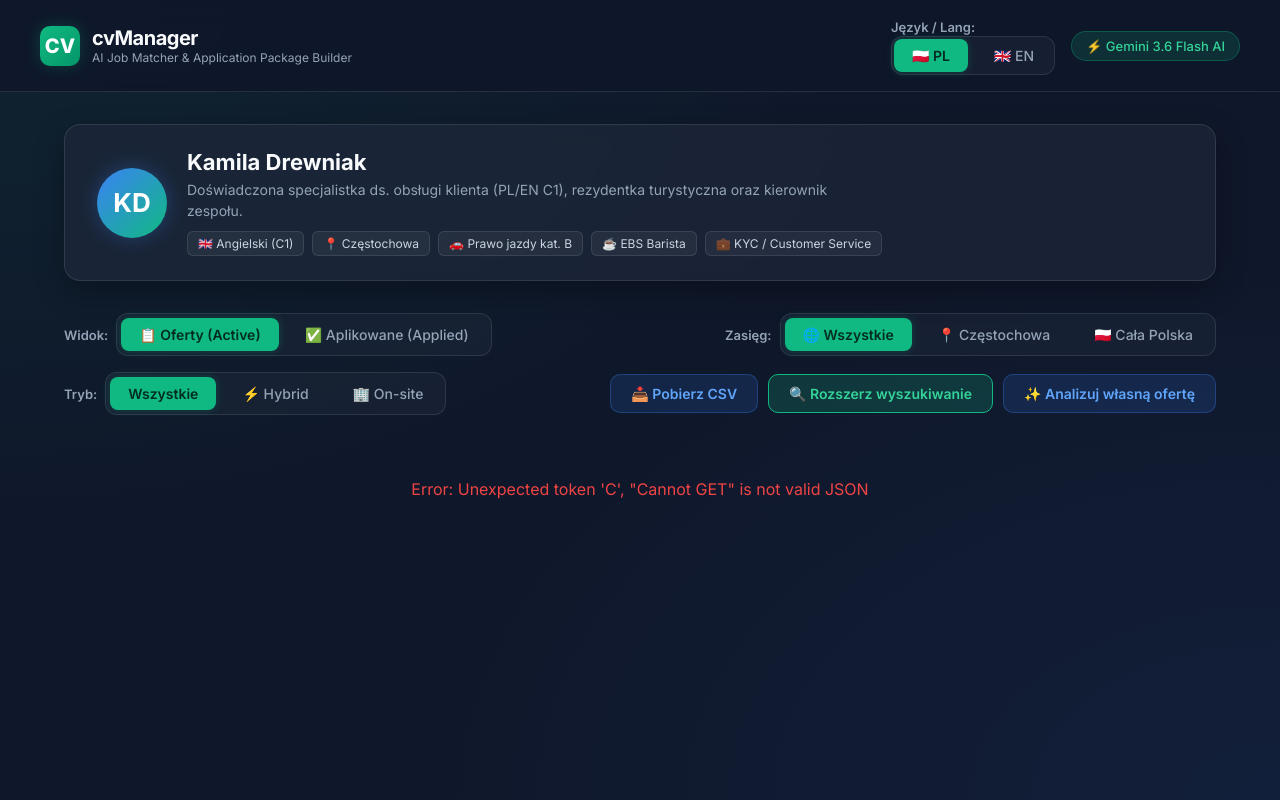
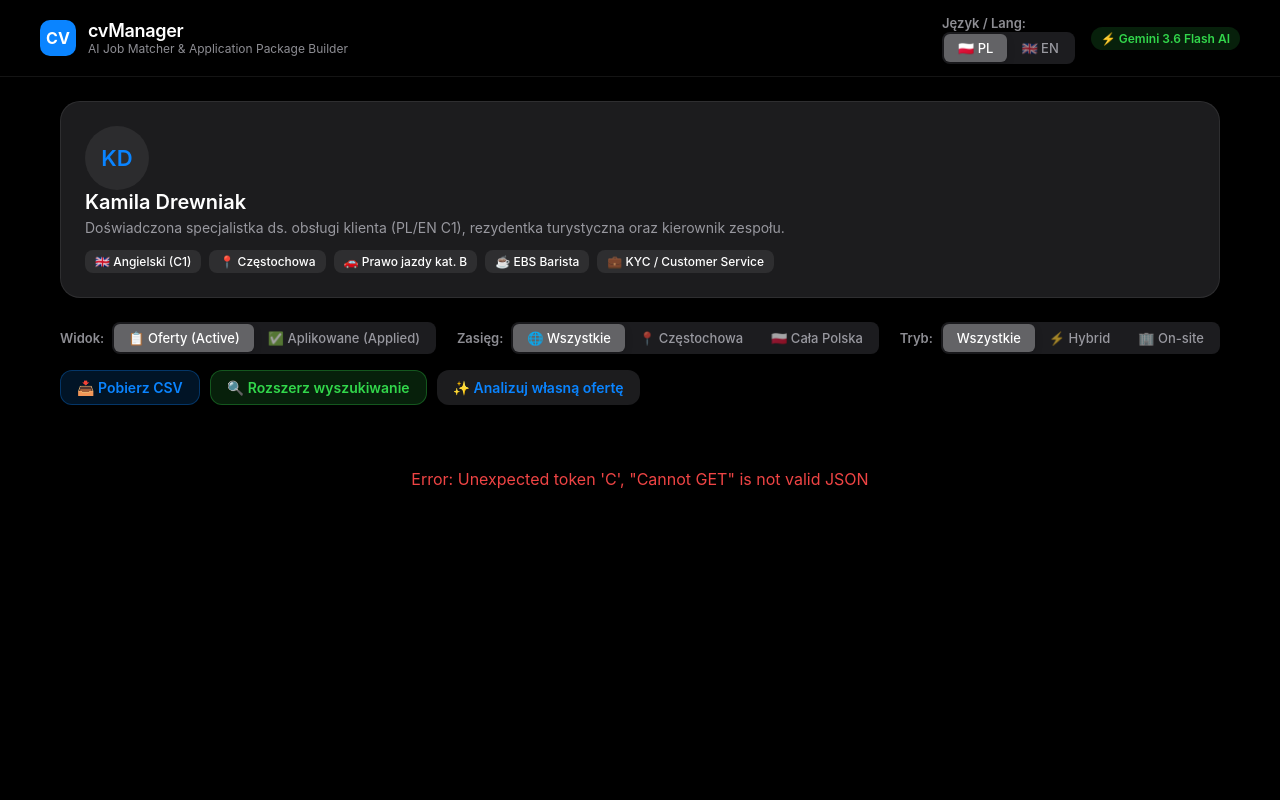
Before and after one commit to Cristian104/Projects, a Python web app: template cvManager/templates/index.html in a window 1280 px wide. Run offline with Jinja, Linux system fonts and the light colour scheme; the template is opened without the code that fills it, so the values that code supplies are empty.

Commit message:
feat(ui): implement iOS minimalist professional design

```diff
--- a/cvManager/static/styles.css
+++ b/cvManager/static/styles.css
@@ -1,43 +1,47 @@
+/* iOS Professional Minimalist Dark Theme */
 :root {
-  --bg-dark: #0f172a;
-  --bg-card: rgba(30, 41, 59, 0.7);
-  --bg-card-hover: rgba(30, 41, 59, 0.9);
-  --border-color: rgba(255, 255, 255, 0.1);
-  --primary-accent: #10b981;
-  --primary-glow: rgba(16, 185, 129, 0.25);
-  --secondary-accent: #3b82f6;
-  --text-main: #f8fafc;
-  --text-muted: #94a3b8;
-  --text-dim: #64748b;
-  --card-radius: 16px;
+  --bg-main: #000000;
+  --bg-card: #1c1c1e;
+  --bg-card-elevated: #2c2c2e;
+  --bg-card-transparent: rgba(28, 28, 30, 0.7);
+  --border-color: rgba(255, 255, 255, 0.08);
+  --text-main: #ffffff;
+  --text-secondary: #ebebf599; /* iOS Secondary Label */
+  --text-tertiary: #ebebf54d;
+  --accent-blue: #0a84ff;
+  --accent-green: #32d74b;
+  --card-radius: 20px;
+  --btn-radius: 12px;
+  --pill-radius: 20px;
+  --shadow-sm: 0 2px 8px rgba(0,0,0,0.2);
+  --shadow-md: 0 8px 24px rgba(0,0,0,0.4);
 }
 
 * {
   box-sizing: border-box;
   margin: 0;
   padding: 0;
-  font-family: 'Inter', system-ui, -apple-system, BlinkMacSystemFont, 'Segoe UI', Roboto, sans-serif;
+  font-family: -apple-system, BlinkMacSystemFont, 'Inter', 'Segoe UI', Roboto, Helvetica, Arial, sans-serif;
+  -webkit-font-smoothing: antialiased;
 }
 
 body {
-  background-color: var(--bg-dark);
-  background-image:
-    radial-gradient(at 0% 0%, rgba(16, 185, 129, 0.08) 0px, transparent 50%),
-    radial-gradient(at 100% 100%, rgba(59, 130, 246, 0.08) 0px, transparent 50%);
+  background-color: var(--bg-main);
   color: var(--text-main);
   min-height: 100vh;
-  padding-bottom: 60px;
+  padding-bottom: 80px;
 }
 
-/* Header & Navbar */
+/* Header */
 header {
-  border-bottom: 1px solid var(--border-color);
-  backdrop-filter: blur(12px);
   position: sticky;
   top: 0;
   z-index: 100;
-  background: rgba(15, 23, 42, 0.85);
-  padding: 16px 32px;
+  background: rgba(0, 0, 0, 0.75);
+  backdrop-filter: saturate(180%) blur(20px);
+  -webkit-backdrop-filter: saturate(180%) blur(20px);
+  border-bottom: 0.5px solid var(--border-color);
+  padding: 12px 24px;
 }
 
 .header-container {
@@ -55,123 +59,105 @@
 }
 
 .logo-icon {
-  width: 40px;
-  height: 40px;
-  background: linear-gradient(135deg, #10b981, #059669);
+  width: 36px;
+  height: 36px;
+  background: var(--accent-blue);
   border-radius: 10px;
   display: flex;
   align-items: center;
   justify-content: center;
-  font-weight: 800;
-  font-size: 20px;
+  font-weight: 700;
+  font-size: 16px;
   color: #fff;
-  box-shadow: 0 0 15px var(--primary-glow);
 }
 
 .logo-text h1 {
-  font-size: 20px;
-  font-weight: 700;
-  letter-spacing: -0.5px;
+  font-size: 18px;
+  font-weight: 600;
+  letter-spacing: -0.3px;
 }
 
 .logo-text p {
   font-size: 12px;
-  color: var(--text-muted);
+  color: var(--text-secondary);
 }
 
 .nav-badges {
   display: flex;
-  gap: 10px;
+  gap: 8px;
 }
 
 .badge {
-  background: rgba(255, 255, 255, 0.06);
-  border: 1px solid var(--border-color);
-  padding: 6px 14px;
-  border-radius: 20px;
-  font-size: 13px;
-  font-weight: 500;
-  color: var(--text-muted);
+  background: rgba(50, 215, 75, 0.15);
+  color: var(--accent-green);
+  padding: 4px 10px;
+  border-radius: var(--pill-radius);
+  font-size: 12px;
+  font-weight: 600;
   display: flex;
   align-items: center;
-  gap: 6px;
-}
-
-.badge-green {
-  background: rgba(16, 185, 129, 0.15);
-  border-color: rgba(16, 185, 129, 0.3);
-  color: #34d399;
+  gap: 4px;
 }
 
 /* Main Layout */
 .container {
   max-width: 1200px;
-  margin: 32px auto;
-  padding: 0 24px;
+  margin: 24px auto;
+  padding: 0 20px;
 }
 
-/* Profile Card Banner */
+/* Profile Card */
 .profile-card {
   background: var(--bg-card);
-  backdrop-filter: blur(10px);
-  border: 1px solid var(--border-color);
+  border: 0.5px solid var(--border-color);
   border-radius: var(--card-radius);
-  padding: 24px 32px;
-  margin-bottom: 32px;
-  box-shadow: 0 10px 30px rgba(0,0,0,0.3);
-  display: flex;
-  justify-content: space-between;
-  align-items: center;
-  gap: 24px;
-}
-
-.profile-main {
+  padding: 24px;
+  margin-bottom: 24px;
   display: flex;
   align-items: center;
   gap: 20px;
 }
 
 .profile-avatar {
-  width: 70px;
-  height: 70px;
-  background: linear-gradient(135deg, #3b82f6, #10b981);
+  width: 64px;
+  height: 64px;
+  background: var(--bg-card-elevated);
   border-radius: 50%;
   display: flex;
   align-items: center;
   justify-content: center;
-  font-size: 26px;
-  font-weight: 700;
-  color: white;
-  box-shadow: 0 0 20px rgba(59, 130, 246, 0.3);
+  font-size: 22px;
+  font-weight: 600;
+  color: var(--accent-blue);
+  flex-shrink: 0;
 }
 
 .profile-info h2 {
-  font-size: 22px;
-  font-weight: 700;
+  font-size: 20px;
+  font-weight: 600;
   margin-bottom: 4px;
 }
 
 .profile-info p {
-  color: var(--text-muted);
+  color: var(--text-secondary);
   font-size: 14px;
-  max-width: 650px;
-  line-height: 1.5;
+  line-height: 1.4;
+  margin-bottom: 12px;
 }
 
 .profile-pills {
   display: flex;
   flex-wrap: wrap;
   gap: 8px;
-  margin-top: 10px;
 }
 
 .pill {
-  background: rgba(255, 255, 255, 0.05);
-  border: 1px solid rgba(255, 255, 255, 0.1);
+  background: rgba(255, 255, 255, 0.08);
   padding: 4px 10px;
-  border-radius: 6px;
+  border-radius: 8px;
   font-size: 12px;
-  color: #cbd5e1;
+  color: var(--text-main);
+  font-weight: 500;
 }
 
 /* Controls & Filter Bar */
@@ -180,144 +166,123 @@
   justify-content: space-between;
   align-items: center;
   margin-bottom: 24px;
+  gap: 16px;
+  flex-wrap: wrap;
 }
 
+/* iOS Segmented Control Style */
 .filter-tabs {
   display: flex;
-  gap: 8px;
-  background: rgba(30, 41, 59, 0.5);
-  padding: 4px;
-  border-radius: 12px;
-  border: 1px solid var(--border-color);
+  background: rgba(118, 118, 128, 0.24);
+  padding: 2px;
+  border-radius: 8px;
 }
 
 .tab-btn {
   background: transparent;
   border: none;
-  color: var(--text-muted);
-  padding: 8px 18px;
-  border-radius: 8px;
-  font-size: 14px;
+  color: var(--text-secondary);
+  padding: 6px 14px;
+  border-radius: 6px;
+  font-size: 13px;
   font-weight: 500;
   cursor: pointer;
   transition: all 0.2s ease;
 }
 
-.tab-btn:hover {
-  color: var(--text-main);
-}
-
 .tab-btn.active {
-  background: var(--primary-accent);
-  color: #022c22;
-  font-weight: 600;
-  box-shadow: 0 0 10px var(--primary-glow);
+  background: #636366; /* iOS selected segment */
+  color: #fff;
+  box-shadow: 0 3px 8px rgba(0,0,0,0.12);
 }
 
 .action-btn {
-  background: rgba(59, 130, 246, 0.15);
-  border: 1px solid rgba(59, 130, 246, 0.3);
-  color: #60a5fa;
-  padding: 10px 20px;
-  border-radius: 10px;
+  background: var(--bg-card);
+  color: var(--accent-blue);
+  border: none;
+  padding: 8px 16px;
+  border-radius: var(--btn-radius);
   font-size: 14px;
   font-weight: 600;
   cursor: pointer;
   display: flex;
   align-items: center;
-  gap: 8px;
-  transition: all 0.2s ease;
+  gap: 6px;
+  transition: opacity 0.2s ease;
 }
 
 .action-btn:hover {
-  background: rgba(59, 130, 246, 0.25);
-  box-shadow: 0 0 15px rgba(59, 130, 246, 0.3);
+  opacity: 0.8;
 }
 
 /* Job Cards Grid */
 .job-grid {
   display: flex;
   flex-direction: column;
-  gap: 20px;
+  gap: 16px;
 }
 
 .job-card {
   background: var(--bg-card);
-  border: 1px solid var(--border-color);
   border-radius: var(--card-radius);
-  padding: 24px;
-  transition: all 0.3s ease;
-  backdrop-filter: blur(10px);
-}
-
-.job-card:hover {
-  background: var(--bg-card-hover);
-  border-color: rgba(16, 185, 129, 0.4);
-  transform: translateY(-2px);
-  box-shadow: 0 12px 35px rgba(0, 0, 0, 0.4);
+  padding: 20px;
+  display: flex;
+  flex-direction: column;
+  gap: 12px;
 }
 
 .job-header {
   display: flex;
   justify-content: space-between;
   align-items: flex-start;
-  margin-bottom: 16px;
 }
 
 .job-title-group h3 {
-  font-size: 19px;
-  font-weight: 700;
+  font-size: 18px;
+  font-weight: 600;
   color: var(--text-main);
   margin-bottom: 4px;
 }
 
 .job-meta {
   display: flex;
-  gap: 12px;
+  gap: 10px;
   font-size: 13px;
-  color: var(--text-muted);
+  color: var(--text-secondary);
   align-items: center;
 }
 
 .score-badge {
-  background: linear-gradient(135deg, rgba(16, 185, 129, 0.2), rgba(5, 150, 105, 0.4));
-  border: 1px solid #10b981;
-  color: #34d399;
-  padding: 8px 16px;
-  border-radius: 30px;
-  font-weight: 800;
-  font-size: 18px;
-  display: flex;
-  align-items: center;
-  gap: 6px;
-  box-shadow: 0 0 12px var(--primary-glow);
+  color: var(--accent-green);
+  font-weight: 700;
+  font-size: 16px;
+  background: rgba(50, 215, 75, 0.1);
+  padding: 4px 10px;
+  border-radius: 8px;
 }
 
 .job-description {
   font-size: 14px;
-  color: #cbd5e1;
-  line-height: 1.6;
-  margin-bottom: 16px;
-  background: rgba(15, 23, 42, 0.5);
-  padding: 14px 18px;
-  border-radius: 10px;
-  border: 1px solid rgba(255, 255, 255, 0.05);
+  color: var(--text-secondary);
+  line-height: 1.5;
+  background: var(--bg-card-elevated);
+  padding: 12px;
+  border-radius: 12px;
 }
 
 .job-strengths {
   display: flex;
   flex-wrap: wrap;
-  gap: 8px;
-  margin-bottom: 20px;
+  gap: 6px;
 }
 
 .strength-tag {
-  background: rgba(16, 185, 129, 0.1);
-  border: 1px solid rgba(16, 185, 129, 0.2);
-  color: #6ee7b7;
-  padding: 4px 10px;
+  background: rgba(10, 132, 255, 0.15);
+  color: var(--accent-blue);
+  padding: 4px 8px;
   border-radius: 6px;
   font-size: 12px;
+  font-weight: 500;
 }
 
 /* Card Actions */
--- a/cvManager/templates/index.html
+++ b/cvManager/templates/index.html
@@ -23,7 +23,7 @@
       <div style="display: flex; align-items: center; gap: 16px;">
         <!-- Language Switcher Switch -->
         <div class="lang-switch-container">
-          <span style="font-size: 13px; font-weight: 600; color: #94a3b8;" id="langLabel">Język / Lang:</span>
+          <span style="font-size: 13px; font-weight: 600; color: var(--text-secondary);" id="langLabel">Język / Lang:</span>
           <div class="filter-tabs" style="padding: 2px;">
             <button class="tab-btn active" id="langPlBtn" onclick="setLanguage('pl')">🇵🇱 PL</button>
             <button class="tab-btn" id="langEnBtn" onclick="setLanguage('en')">🇬🇧 EN</button>
@@ -63,7 +63,7 @@
 
       <!-- Application Status Tab Switcher -->
       <div style="display: flex; align-items: center; gap: 8px;">
-        <span style="font-size: 13px; font-weight: 600; color: #94a3b8;" id="statusLabel">Widok:</span>
+        <span style="font-size: 13px; font-weight: 600; color: var(--text-secondary);" id="statusLabel">Widok:</span>
         <div class="filter-tabs">
           <button class="tab-btn active" onclick="setStatusFilter('active', this)" id="btnActiveTab">📋 Oferty (Active)</button>
           <button class="tab-btn" onclick="setStatusFilter('applied', this)" id="btnAppliedTab">✅ Aplikowane (Applied)</button>
@@ -72,7 +72,7 @@
 
       <!-- Location Scope Switcher -->
       <div style="display: flex; align-items: center; gap: 8px;">
-        <span style="font-size: 13px; font-weight: 600; color: #94a3b8;" id="scopeLabel">Zasięg:</span>
+        <span style="font-size: 13px; font-weight: 600; color: var(--text-secondary);" id="scopeLabel">Zasięg:</span>
         <div class="filter-tabs">
           <button class="tab-btn active" onclick="setScope('all', this)" id="scopeAllBtn">🌐 Wszystkie</button>
           <button class="tab-btn" onclick="setScope('local', this)" id="scopeLocalBtn">📍 Częstochowa</button>
@@ -82,7 +82,7 @@
 
       <!-- Work Mode Switcher -->
       <div style="display: flex; align-items: center; gap: 8px;">
-        <span style="font-size: 13px; font-weight: 600; color: #94a3b8;" id="modeLabel">Tryb:</span>
+        <span style="font-size: 13px; font-weight: 600; color: var(--text-secondary);" id="modeLabel">Tryb:</span>
         <div class="filter-tabs">
           <button class="tab-btn active" onclick="setWorkMode('all', this)" id="modeAllBtn">Wszystkie</button>
           <button class="tab-btn" onclick="setWorkMode('hybrid', this)" id="modeHybridBtn">⚡ Hybrid</button>
@@ -91,11 +91,11 @@
       </div>
 
       <div style="display: flex; gap: 10px;">
-        <a href="/api/export-csv" class="action-btn" style="background: rgba(59, 130, 246, 0.15); border-color: rgba(59, 130, 246, 0.3); color: #60a5fa; text-decoration: none;" id="btnExportCsv">
+        <a href="/api/export-csv" class="action-btn" style="background: rgba(10, 132, 255, 0.15); border: 0.5px solid rgba(10, 132, 255, 0.3); color: var(--accent-blue); text-decoration: none;" id="btnExportCsv">
           <span>📥 Pobierz CSV</span>
         </a>
 
-        <button class="action-btn" onclick="extendSearch()" id="btnExtendSearch" style="background: rgba(16, 185, 129, 0.2); border-color: #10b981; color: #34d399;">
+        <button class="action-btn" onclick="extendSearch()" id="btnExtendSearch" style="background: rgba(50, 215, 75, 0.15); border: 0.5px solid rgba(50, 215, 75, 0.3); color: var(--accent-green);">
           <span>🔍 Rozszerz wyszukiwanie</span>
         </button>
 
@@ -160,13 +160,13 @@
 
       <div style="display: flex; justify-content: space-between; align-items: center; margin-bottom: 24px;">
         <button class="btn-blurb" onclick="toggleTranslatedDesc()" id="btnToggleDesc">🌐 Zobacz opis po angielsku</button>
-        <button class="btn-blurb" style="background: rgba(16, 185, 129, 0.2); border-color: #10b981; color: #34d399;" onclick="copyBlurb()" id="btnCopyBlurb">📋 Kopiuj treść wiadomości</button>
+        <button class="btn-blurb" style="color: var(--accent-green); font-weight: 600;" onclick="copyBlurb()" id="btnCopyBlurb">📋 Kopiuj treść</button>
       </div>
 
-      <div class="blurb-box" id="modalTranslatedDesc" style="display: none; background: #0b1329; border-color: #3b82f6;"></div>
+      <div class="blurb-box" id="modalTranslatedDesc" style="display: none; background: rgba(10, 132, 255, 0.05); border: 0.5px solid var(--accent-blue);"></div>
 
       <div class="qna-group" id="modalQnaGroup">
-        <h4 style="font-size: 15px; color: #f8fafc; margin-bottom: 12px;" id="modalQnaHeader">💡 Sugerowane odpowiedzi na pytania rekrutera:</h4>
+        <h4 style="font-size: 15px; color: var(--text-main); margin-bottom: 12px;" id="modalQnaHeader">💡 Sugerowane odpowiedzi na pytania rekrutera:</h4>
         <div id="qnaList"></div>
       </div>
     </div>
```
Also changed, not shown: other parts of cvManager/static/styles.css (+127 -104 lines), other parts of cvManager/templates/index.html (+21 -21 lines). Lines whose indentation alone changed are shown as unchanged.
